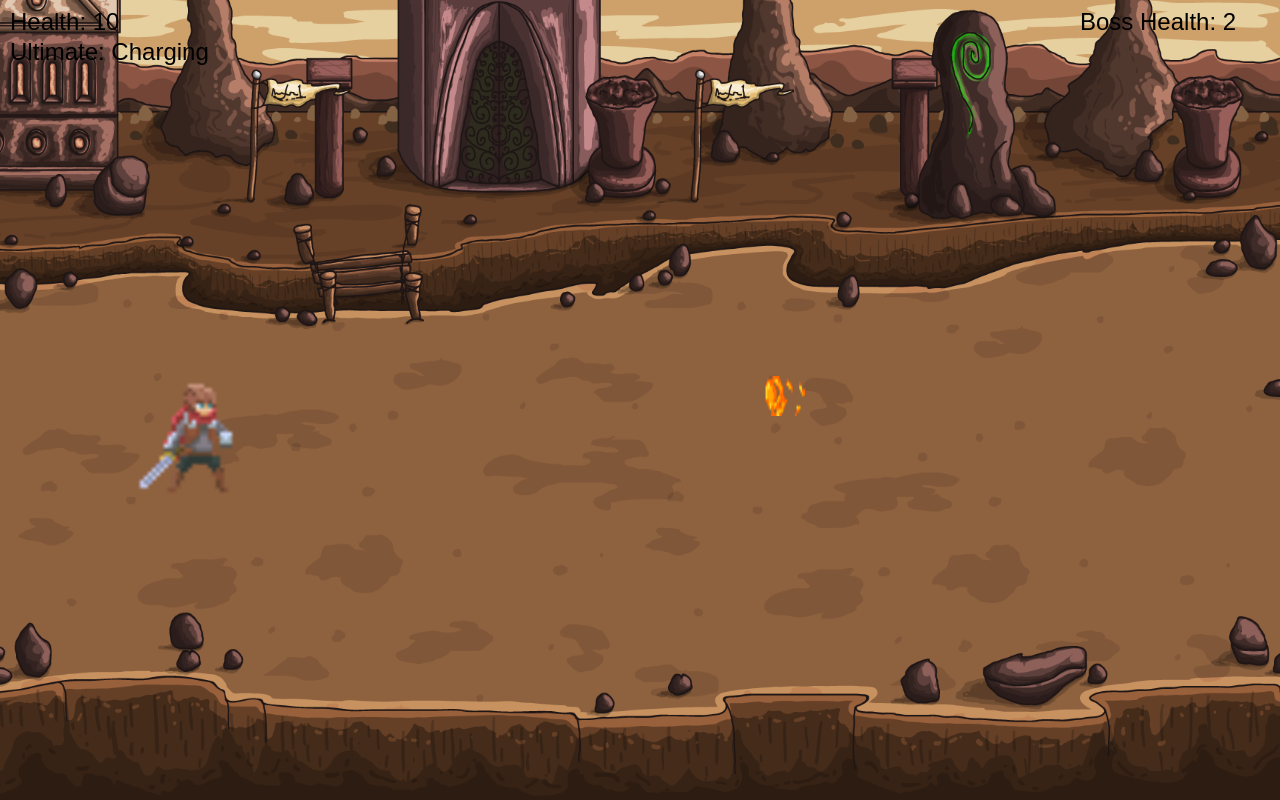
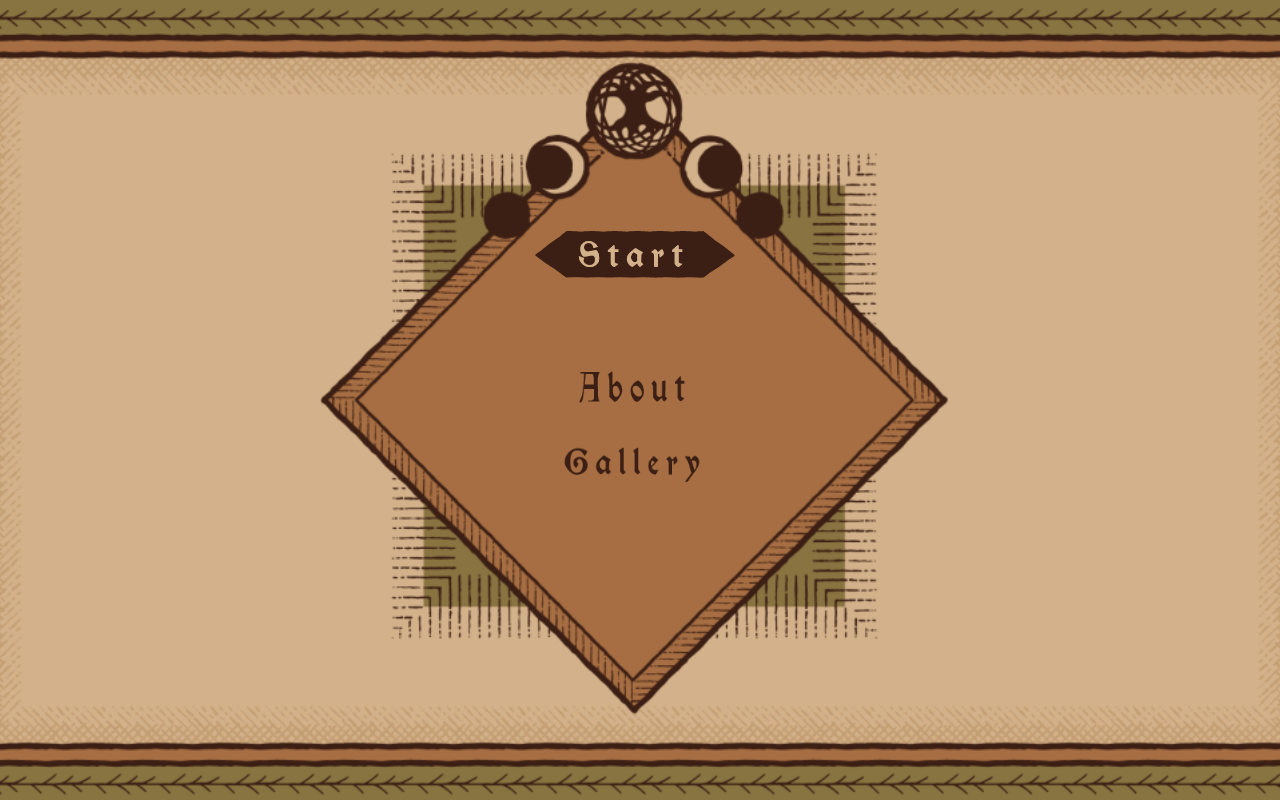
Before and after one commit to Enzo-Mazzei/Invaders-Onslaught, a plain HTML site: page index.html in a window 1280 px wide. Drawn offline with Linux system fonts and the light colour scheme.

Commit message:
Add homepage, about page and gallery

```diff
--- a/game.js
+++ b/game.js
@@ -1,3 +1,51 @@
+/* let gameOn = false;
+button.addEventListener
+gameOn = true;
+gameWin (add when level = 3.5)
+gameOver (add when character health is 0)
+if (gameOn){ }*/
+document.addEventListener("DOMContentLoaded", function() {
+  const startButton = document.getElementById("start-button");
+  const aboutButton = document.getElementById("about-button");
+  const galleryButton = document.getElementById("gallery-button");
+  const homeScreen = document.getElementById("home-screen");
+  const buttons = document.getElementById("buttons")
+  const returnButton1 = document.getElementById("return-button1")
+  const returnButton2 = document.getElementById("return-button2")
+  let gameOn = false;
+
+  startButton.addEventListener("click", startGame);
+  aboutButton.addEventListener("click", showAboutPage);
+  galleryButton.addEventListener("click", showGalleryPage);
+  returnButton1.addEventListener("click", showHomePage);
+  returnButton2.addEventListener("click", showHomePage);
+
+  function startGame() {
+    gameOn = true;
+    homeScreen.style.display = "none";
+    playGame()
+  }
+  function showAboutPage() {
+    buttons.style.display = "none";
+    returnButton1.style.display = "block"
+    homeScreen.style.backgroundImage = "url('images/GameOff/Game-about.png')";
+  }
+
+  function showGalleryPage() {
+    buttons.style.display = "none";
+    returnButton2.style.display = "block"
+    homeScreen.style.backgroundImage = "url('images/GameOff/bosses-info.png')";
+  }
+  function showHomePage() {
+    buttons.style.display = "flex";
+    homeScreen.style.backgroundImage = "url('images/GameOff/homescreen.png')";
+    returnButton1.style.display = "none"
+    returnButton2.style.display = "none"
+  }
+});
+
+
+function playGame(){
 const canvas = document.getElementById("game-canvas");
 const ctx = canvas.getContext("2d");
 canvas.width = window.innerWidth;
@@ -465,7 +513,7 @@ class Boss {
   }
   resetUltimateTiming() {
     clearTimeout(this.ultimateTimeout);
-    this.ultimateReady = false; //
+    this.ultimateReady = false;
     this.initializeUltimateTimeout();
   }
 }
@@ -1226,3 +1274,4 @@ window.addEventListener("resize", () => {
     canvas.width = window.innerWidth;
     canvas.height = window.innerHeight;
   });
+}
--- a/index.html
+++ b/index.html
@@ -5,6 +5,27 @@
   <link rel="stylesheet" href="styles.css">
 </head>
 <body>
+  <div id="home-screen">
+    <div id="buttons">
+      <button id="start-button" type="button">
+        <img src="images/GameOff/start_idle.png" alt="Start Button">
+      </button>
+      <button id="about-button" type="button">
+        <img src="images/GameOff/about_idle.png" alt="About Button">
+      </button>
+      <button id="gallery-button" type="button">
+        <img src="images/GameOff/gallery_idle.png" alt="Gallery Button">
+      </button>
+    </div>
+    <button id="return-button1" type="button">
+      <img src="images/GameOff/return.png" alt="Return Button">
+    </button>
+    <button id="return-button2" type="button">
+      <img src="images/GameOff/return.png" alt="Return Button">
+    </button>
+  </div>
+
+  <script src="game.js"></script>
   <canvas id="game-canvas"></canvas>
   <script src="game.js"></script>
 </body>
--- a/styles.css
+++ b/styles.css
@@ -1,8 +1,93 @@
 body {
-    margin: 0;
-    overflow: hidden;
-  }
+  margin: 0;
+  overflow: hidden;
+}
 
-  #game-canvas {
-    display: block;
-  }
+#home-screen {
+  display: flex;
+  position: fixed;
+  top: 0;
+  left: 0;
+  width: 100%;
+  height: 100%;
+  display: flex;
+  align-items: center;
+  justify-content: center;
+  background-image: url(images/GameOff/homescreen.png);
+  background-size: cover;
+  background-position: center;
+  z-index: 9999;
+}
+
+
+#start-button {
+  border: none;
+  background-color: transparent;
+  cursor: pointer;
+}
+
+#start-button img {
+  width: 200px;
+  height: 50px;
+  margin-bottom: 10vh;
+}
+
+#start-button:hover img {
+  content: url(images/GameOff/start_hover.png);
+}
+
+#buttons {
+  display: flex;
+  flex-direction: column;
+  align-items: center;
+  margin-right: 0.8vw;
+}
+
+#buttons button {
+  border: none;
+  background: none;
+  padding: 0;
+  margin: 0;
+}
+#about-button,
+#gallery-button {
+  cursor: pointer;
+}
+
+#about-button img,
+#gallery-button img {
+  width: 200px;
+  height: 50px;
+  margin-bottom: 3vh;
+}
+#gallery-button img {
+  margin-bottom: 10vh;
+}
+#about-button:hover img {
+  content: url(images/GameOff/about_hover.png);
+}
+
+#gallery-button:hover img {
+  content: url(images/GameOff/gallery_hover.png);
+}
+#return-button1 {
+  margin: 0;
+  padding: 0;
+  border: none;
+  background: none;
+  display: none;
+  cursor: pointer;
+  margin-left: 50vw;
+  margin-top: 60vh;
+}
+
+#return-button2 {
+  margin: 0;
+  padding: 0;
+  border: none;
+  background: none;
+  display: none;
+  cursor: pointer;
+  margin-left: 50vw;
+  margin-bottom: 67vh;
+}
```
Also changed, not shown: images/Bosses/vampire-melee-attack2.png (added), images/GameOff/Game-about.png (added), images/GameOff/about_hover.png (added), images/GameOff/about_idle.png (added), images/GameOff/bosses-info.png (added), images/GameOff/gallery_hover.png (added), images/GameOff/gallery_idle.png (added), images/GameOff/game-over-screen.png (added), images/GameOff/homescreen.png (added), images/GameOff/return.png (added), images/GameOff/start_hover.png (added), images/GameOff/start_idle.png (added), images/GameOff/win_screen.png (added), 1 other file.
